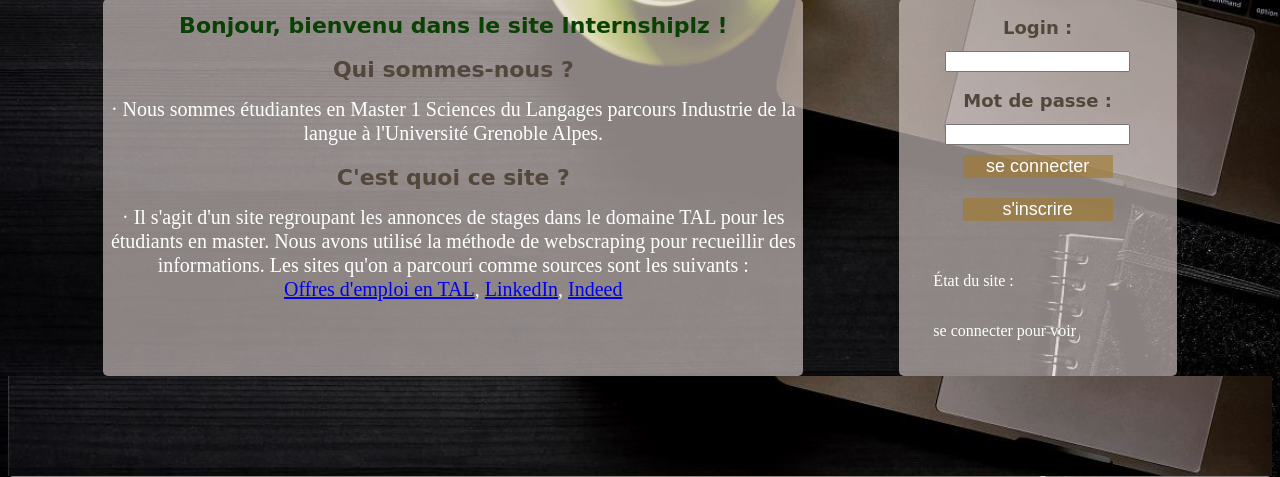
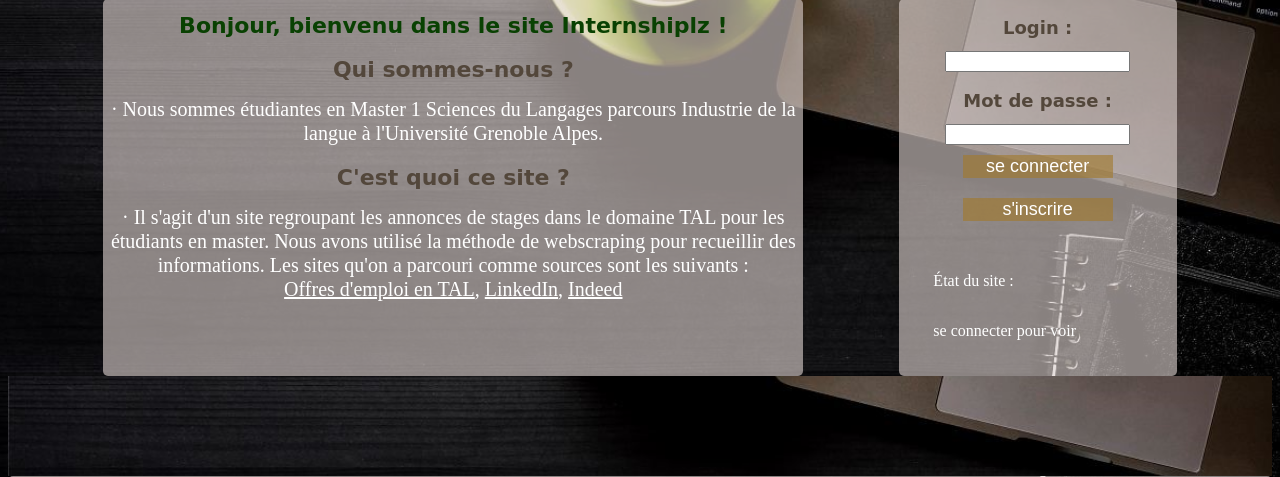
Before and after one commit to birdie0111/Internshiplz, a PHP site: page / in a window 1280 px wide. Shown: the part 252-729 px from the top of the page. Run offline with PHP 8.4, Linux system fonts and the light colour scheme.

Commit message:
css modifié

```diff
--- a/main_style.css
+++ b/main_style.css
@@ -130,6 +130,14 @@ h3 {
     margin-bottom: -5px;
 }
 
+a:link{
+    color:#fff;
+}
+
+a:visited{
+    color:#fff;
+}
+
 /*—————————————————————————————————————compte————————————————————————*/
 #compte {
     border-radius: 5px;
```
